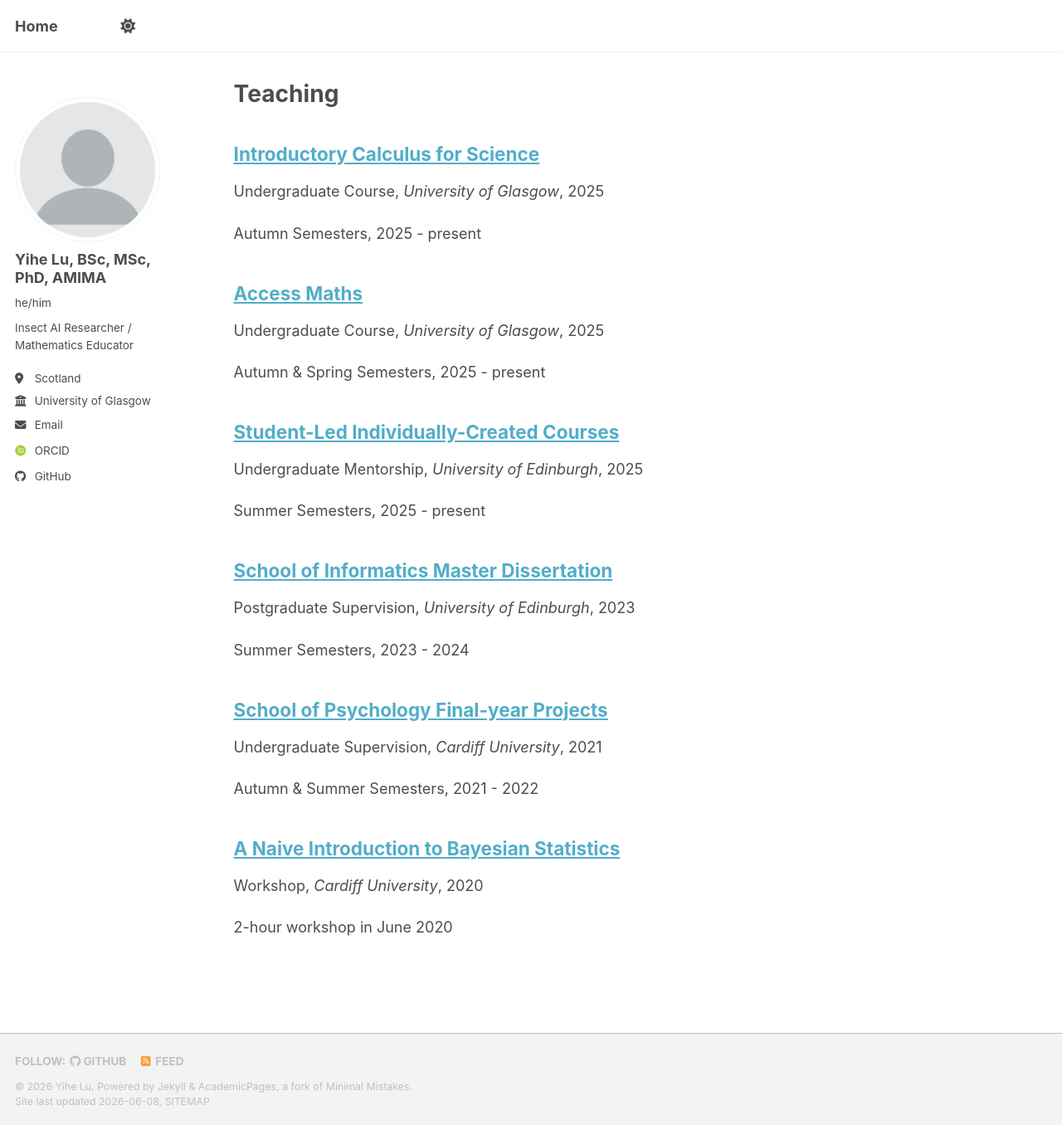
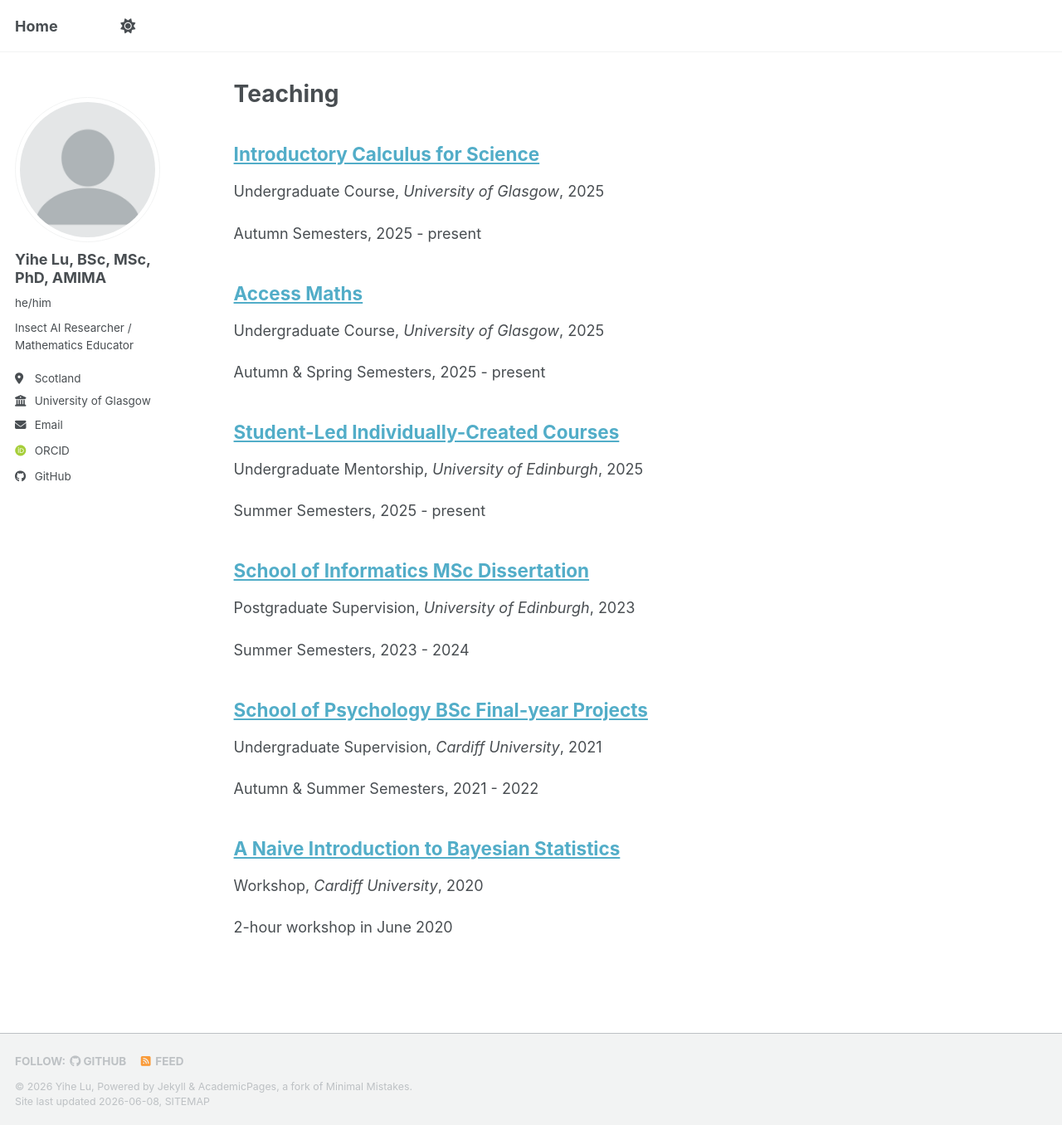
Before and after one commit to yihe-61wu/yihe-61wu.github.io, a Jekyll site: the page built from _pages/teaching.html, in a window 1280 px wide and 1356 px high. Shown: the whole window at 83% size. Built offline with Jekyll 4.4.1, drawn with Linux system fonts in a browser that asks for light colours; some web fonts are replaced; a script bundle is joined from its source files by our own code; library files that are not in the unit come from our copies.

Commit message:
update projects

```diff
--- a/_teaching/2023-summer-projects-informatics.md
+++ b/_teaching/2023-summer-projects-informatics.md
@@ -1,5 +1,5 @@
 ---
-title: "School of Informatics Master Dissertation"
+title: "School of Informatics MSc Dissertation"
 collection: teaching
 type: "Postgraduate Supervision"
 permalink: /teaching/2023-summer-projects-informatics
```
Also changed, not shown: _teaching/2021-autumn-projects-psychology.md (renamed from _teaching/2023-summer-projects-informatics copy.md, +2 -2 lines).
